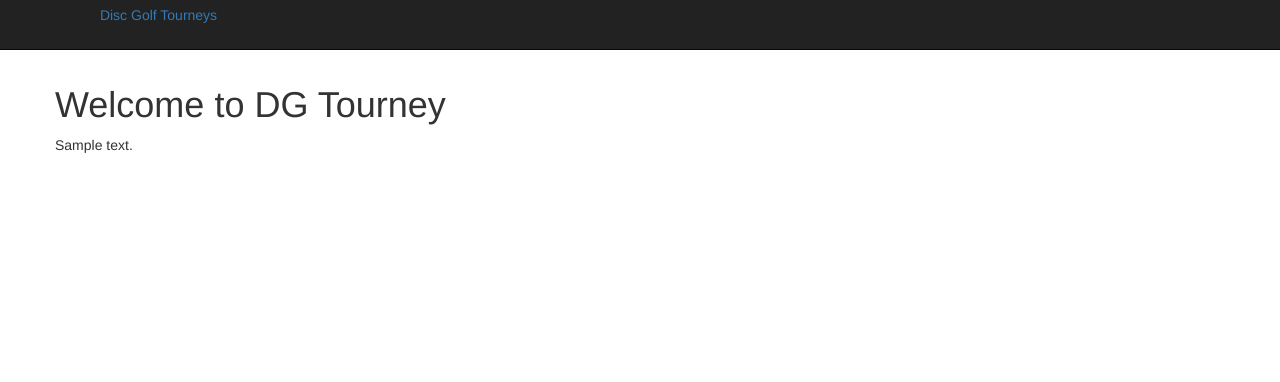
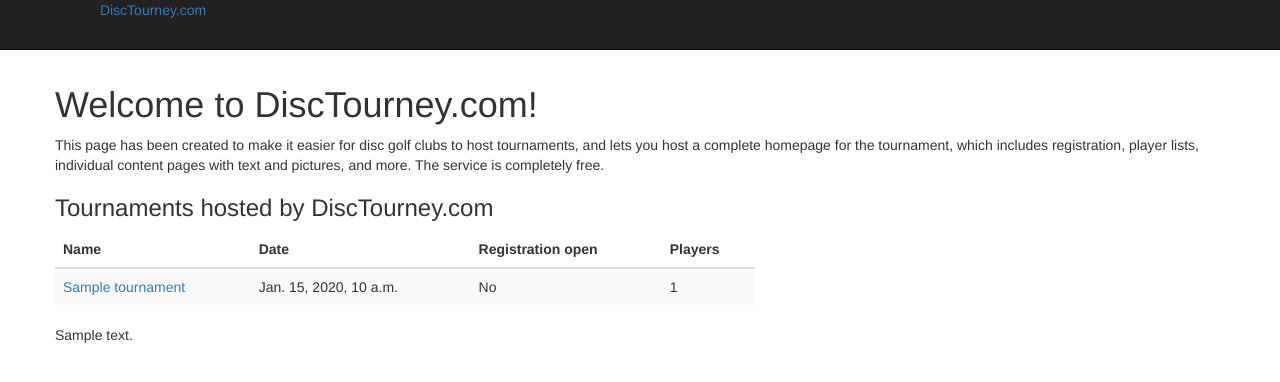
Before and after one commit to jonejone/tourney, a Django app: template tourney/frontend/templates/frontend/index.html in a window 1280 px wide. Shown: the top 382 px of the page. Run offline with Django 3.2, Linux system fonts and the light colour scheme; the template is opened without the code that fills it: most values are stand-ins (such as "Sample title", 1, 10 or a date in 2020); some libraries are stand-ins or nearby versions.

Commit message:
Improved frontend app

```diff
--- /dev/null
+++ b/tourney/frontend/static/frontend/css/frontend.css
@@ -0,0 +1,11 @@
+/* For the header to move down */
+@media (min-width: 980px) {
+}
+
+.top-nav-bar {
+    margin-bottom: 15px;
+}
+
+.tournaments-table {
+    max-width: 700px;
+}
--- a/tourney/frontend/templates/frontend/base.html
+++ b/tourney/frontend/templates/frontend/base.html
@@ -3,21 +3,18 @@
 <html>
     <head>
         <meta charset="utf-8">
-        <title>{% block title %}{{ tournament.name }}{% endblock %}</title>
+        <title>{% block title %}{% trans "Host disc golf tournaments with DiscTourney.com" %}{% endblock %}</title>
         <meta name="viewport" content="width=device-width, initial-scale=1.0">
 
         <!-- Load jQuery from CDN -->
         <script src="http://code.jquery.com/jquery.min.js"></script>
-
-        <!-- Tourney dependencies -->
-        <script src="{{ STATIC_URL }}tournament/js/tourney.js"></script>
 
         <!-- Load bootstrap from CDN -->
         <link href="//netdna.bootstrapcdn.com/twitter-bootstrap/2.2.2/css/bootstrap-combined.min.css" rel="stylesheet">
         <script src="//netdna.bootstrapcdn.com/twitter-bootstrap/2.2.2/js/bootstrap.min.js"></script>
 
         <!-- App resources -->
-        <link href="{{ STATIC_URL }}tournament/css/tournament.css" rel="stylesheet">
+        <link href="{{ STATIC_URL }}frontend/css/frontend.css" rel="stylesheet">
 
         {% block endhead %}{% endblock %}
     </head>
@@ -32,7 +29,7 @@
                 <span class="icon-bar"></span>
                 <span class="icon-bar"></span>
               </a>
-              <a class="brand" href="{% url "frontend-index" %}">{% trans "Disc Golf Tourneys" %}</a>
+              <a class="brand" href="{% url "frontend-index" %}">{% trans "DiscTourney.com" %}</a>
               <div class="nav-collapse collapse">
                 <ul class="nav">
                   <li><a href="{% url "frontend-index" %}">{% trans "Tournaments" %}</a></li>
--- a/tourney/frontend/templates/frontend/index.html
+++ b/tourney/frontend/templates/frontend/index.html
@@ -1,5 +1,38 @@
 {% extends "frontend/base.html" %}
+{% load i18n %}
 
 {% block content %}
-<h1>Welcome to DG Tourney</h1>
+<h1>{% trans "Welcome to DiscTourney.com!" %}</h1>
+
+<p>
+{% blocktrans %}This page has been created to make it easier for disc golf clubs to host tournaments, and lets you host a complete homepage for the tournament, which includes registration, player lists, individual content pages with text and pictures, and more. The service is completely free.{% endblocktrans %}
+</p>
+
+<h3>{% trans "Tournaments hosted by DiscTourney.com" %}</h3>
+
+<table class="table table-dotted table-striped tournaments-table">
+    <thead>
+        <tr>
+            <th>Name</th>
+            <th>Date</th>
+            <th>Registration open</th>
+            <th>Players</th>
+        </tr>
+    </thead>
+    <tbody>
+    {% for tournament in tournaments %}
+        <tr>
+            <td><a href="{{ tournament.get_url }}">{{ tournament.name }}</a></td>
+            <td>
+                {{ tournament.start_date }}
+            </td>
+            <td>{% if tournament.is_registration_open %}{% trans "Yes" %}{% else %}{% trans "No" %}{% endif %}</td>
+            <td>
+                {{ tournament.tournamentplayer_set.count }}
+            </td>
+        </tr>
+    {% endfor %}
+    </tbody>
+</table>
+
 {% endblock %}
```
Also changed, not shown: tourney/frontend/views.py (+8 -1 lines), tourney/tournament/models.py (+8 -0 lines).
